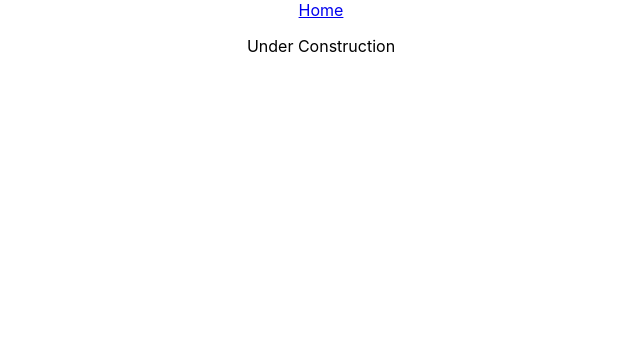
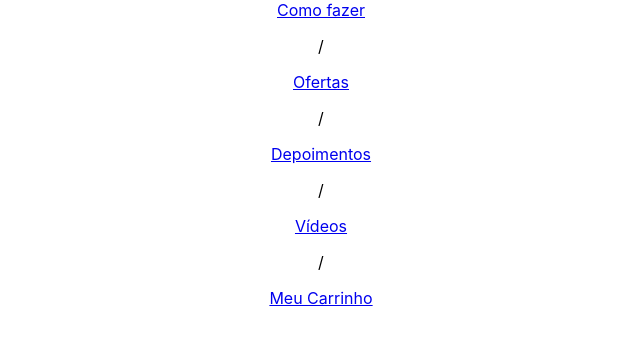
Before and after one commit to mbmauriciojr/7-days-of-code-React-JS, a React (Create React App) app: page / in a window 1280 px wide. Shown: the top 342 px of the page, without its empty margins (319-959 px from the left). Built offline with nearby package versions, Linux system fonts and the light colour scheme.

Commit message:
Inserted some options to the navbar in the Menu

```diff
--- a/src/components/Menu/Menu.jsx
+++ b/src/components/Menu/Menu.jsx
@@ -5,9 +5,16 @@ function Menu() {
   return (
     <header>
       <nav>
-        <Link to="/">Home</Link>
+        <Link to="/">Como fazer</Link>
+        <p>/</p>
+        <Link to="/ofertas">Ofertas</Link>
+        <p>/</p>
+        <Link to="/depoimentos">Depoimentos</Link>
+        <p>/</p>
+        <Link to="/videos">Vídeos</Link>
+        <p>/</p>
+        <Link to="/meu-carinho">Meu Carrinho</Link>
       </nav>
-      <p>Under Construction</p>
     </header>
   );
 }
```
